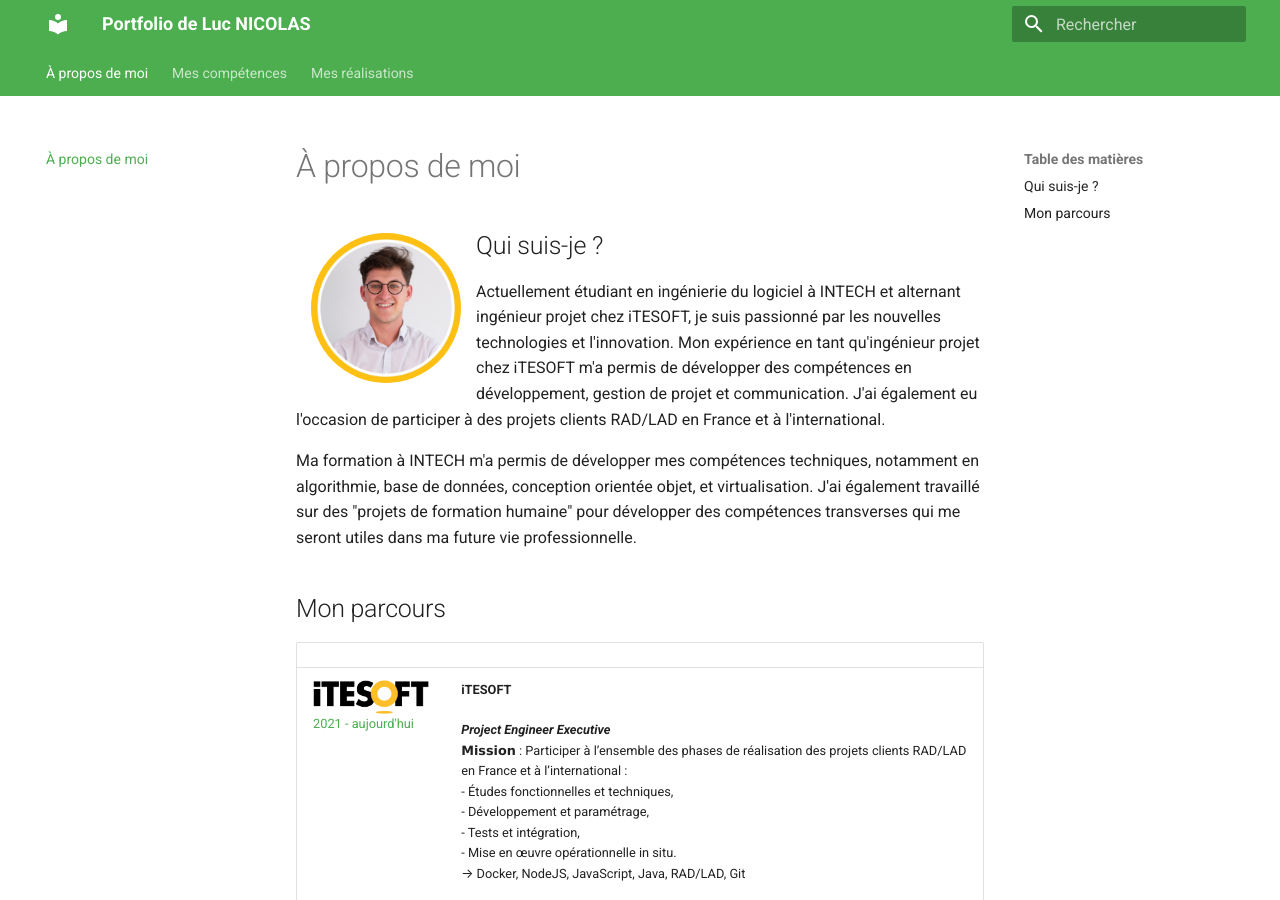
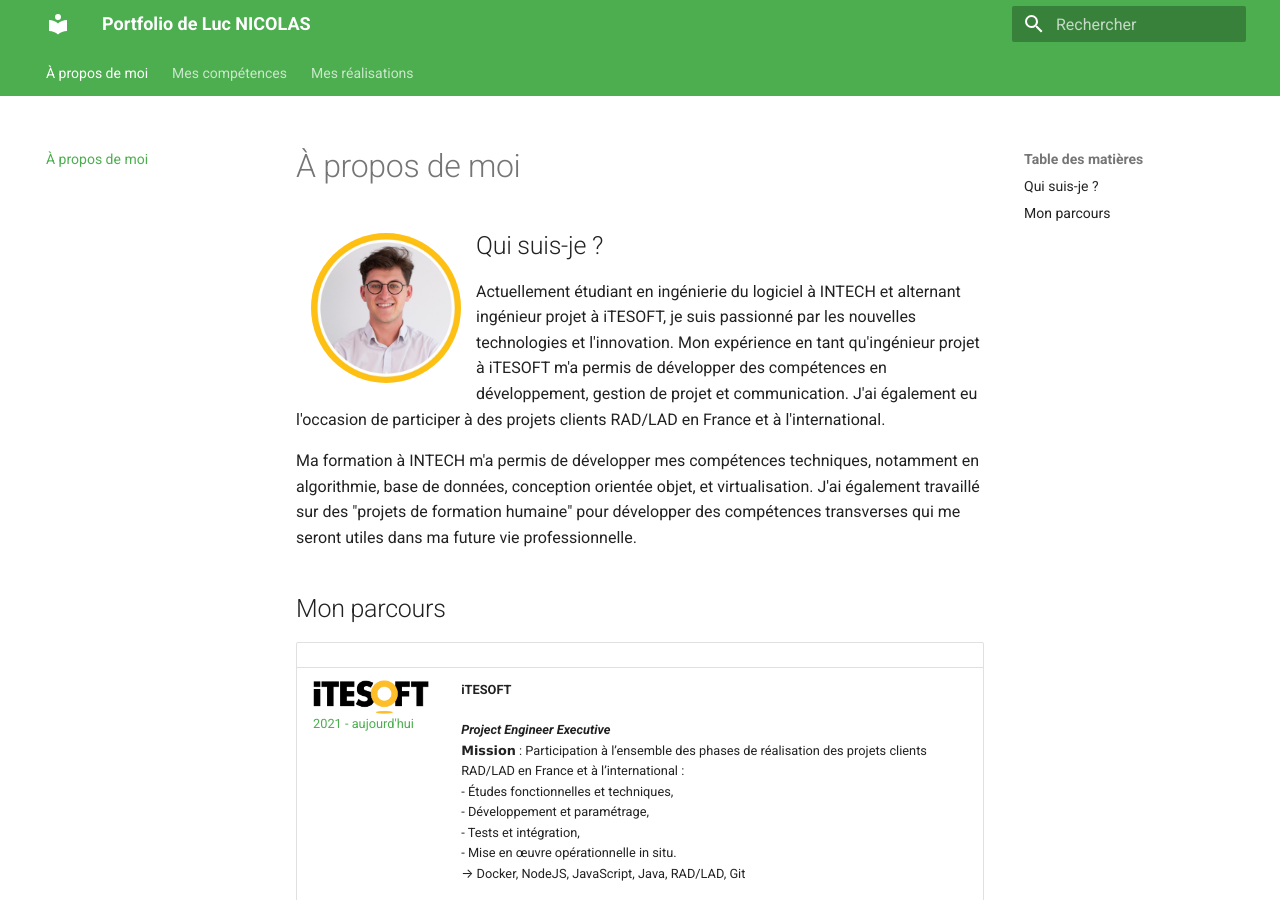
Before and after one commit to lucnicolas/portfolio, an MkDocs documentation site: the page built from docs/index.md, in a window 1280 px wide and 900 px high. Built offline with MkDocs 1.6.1 and Material for MkDocs 9.7.7, drawn with Linux system fonts in a browser that asks for light colours.

Commit message:
docs: update style

```diff
--- a/docs/index.md
+++ b/docs/index.md
@@ -3,8 +3,8 @@
 <img src="/img/luc-nicolas.png" alt="luc-nicolas.png" width="150" height="150" align="left" style="border-radius: 50%; margin: 5px 15px 0" />
 
 ## Qui suis-je ?
-Actuellement étudiant en ingénierie du logiciel à INTECH et alternant ingénieur projet chez iTESOFT, je suis passionné par les nouvelles technologies et l'innovation.
-Mon expérience en tant qu'ingénieur projet chez iTESOFT m'a permis de développer des compétences en développement, gestion de projet et communication. J'ai également eu l'occasion de participer à des projets clients RAD/LAD en France et à l'international.
+Actuellement étudiant en ingénierie du logiciel à INTECH et alternant ingénieur projet à iTESOFT, je suis passionné par les nouvelles technologies et l'innovation.
+Mon expérience en tant qu'ingénieur projet à iTESOFT m'a permis de développer des compétences en développement, gestion de projet et communication. J'ai également eu l'occasion de participer à des projets clients RAD/LAD en France et à l'international.
 
 Ma formation à INTECH m'a permis de développer mes compétences techniques, notamment en algorithmie, base de données, conception orientée objet, et virtualisation. J'ai également travaillé sur des "projets de formation humaine" pour développer des compétences transverses qui me seront utiles dans ma future vie professionnelle.
 
@@ -12,7 +12,7 @@ Ma formation à INTECH m'a permis de développer mes compétences techniques, no
 
 |                                                                                                                                                                              |                                                                                                                                                                                                                                                                                                                                                                                                                                                                                                                                                                                                                                                                                                                                                                                                                                                                                                                                                                                                                                        |
 |------------------------------------------------------------------------------------------------------------------------------------------------------------------------------|----------------------------------------------------------------------------------------------------------------------------------------------------------------------------------------------------------------------------------------------------------------------------------------------------------------------------------------------------------------------------------------------------------------------------------------------------------------------------------------------------------------------------------------------------------------------------------------------------------------------------------------------------------------------------------------------------------------------------------------------------------------------------------------------------------------------------------------------------------------------------------------------------------------------------------------------------------------------------------------------------------------------------------------|
-| <a href="https://itesoft.com/" target="_blank"><img src="/img/itesoft.png" alt="itesoft.png" width="150" height="150" align="center" /> 2021 - aujourd'hui</a>               | **iTESOFT** <br/><br/> ___Project Engineer Executive___ <br/> 𝗠𝗶𝘀𝘀𝗶𝗼𝗻 : Participer à l’ensemble des phases de réalisation des projets clients RAD/LAD en France et à l’international : <br/> - Études fonctionnelles et techniques, <br/> - Développement et paramétrage, <br/> - Tests et intégration, <br/> - Mise en œuvre opérationnelle in situ. <br/> → Docker, NodeJS, JavaScript, Java, RAD/LAD, Git <br/><br/> ___Stagiaire___ <br/> 𝗠𝗶𝘀𝘀𝗶𝗼𝗻 : Réalisation d’un module d’installation automatisé des produits. <br/> → Bash, Docker, Git <br/>                                                                                                                                                                                                                                                                                                                                                                                                                                                                  |
+| <a href="https://itesoft.com/" target="_blank"><img src="/img/itesoft.png" alt="itesoft.png" width="150" height="150" align="center" /> 2021 - aujourd'hui</a>               | **iTESOFT** <br/><br/> ___Project Engineer Executive___ <br/> 𝗠𝗶𝘀𝘀𝗶𝗼𝗻 : Participation à l’ensemble des phases de réalisation des projets clients RAD/LAD en France et à l’international : <br/> - Études fonctionnelles et techniques, <br/> - Développement et paramétrage, <br/> - Tests et intégration, <br/> - Mise en œuvre opérationnelle in situ. <br/> → Docker, NodeJS, JavaScript, Java, RAD/LAD, Git <br/><br/> ___Stagiaire___ <br/> 𝗠𝗶𝘀𝘀𝗶𝗼𝗻 : Réalisation d’un module d’installation automatisé des produits. <br/> → Bash, Docker, Git <br/>                                                                                                                                                                                                                                                                                                                                                                                                                                                               |
 | <a href="https://www.groupe-aen.info/" target="_blank"><img src="/img/start-aen.png" alt="start-aen.png" width="150" height="150" align="center" /> 2019 - 2020</a>          | **START IN'TECH** <br/><br/> ___Vice-président___ <br/> Responsable de la structure sur le campus de Nîmes Métropole. <br/> Prospection, analyse des besoins, négociation et rédaction d'offres, suivi des projets, gestion des ressources humaines (contrats de travail, DPAE, fiches de paie ...). <br/><br/> ___Développeur junior___ <br/> Projet : [ESSentiel](./mes-réalisations/essentiel) <br/> 𝗠𝗶𝘀𝘀𝗶𝗼𝗻 : Développement d'une plateforme collaborative de cartographie des structures ESS (Économie Sociale et Solidaire) de la région Nouvelle-Aquitaine. <br/> → Spring Boot, Angular, Docker, CI/CD <br/> Projet : [PingScore](./mes-réalisations/pingscore) <br/> 𝗠𝗶𝘀𝘀𝗶𝗼𝗻 : Refactorisation, développement et déploiement de nouvelles fonctionnalités majeurs pour une application web. <br/> → Spring Boot, Server-Sent Events, Angular, Docker, CI/CD<br/>                                                                                                                                                |
 | <a href="https://www.groupe-aen.info/" target="_blank"><img src="/img/groupe-aen.png" alt="groupe-aen.png" width="150" height="150" align="center"/> 2018 - 2023</a>         | **GROUPE AEN - INTECH** <br/> ___Expert en ingénierie du logiciel - RNCP niveau 1___ <br/><br/> La pédagogie de la formation INTECH proposée par le [Groupe AEN](https://www.groupe-aen.info/) a été mon critère de choix pour cette école. <br/> Chaque semestre, nous réalisons :<br/><br/> 👨🏻‍💻 𝟷 ᴘʀᴏᴊᴇᴛ ɪɴғᴏʀᴍᴀᴛɪǫᴜᴇ : pour développer les compétences techniques (algorithmie, base de données, conception orientée objet, virtualisation, ... ).<br/><br/> 👨🏻‍🎓 𝟷 ᴘʀᴏᴊᴇᴛ ᴅᴇ ғᴏʀᴍᴀᴛɪᴏɴ ʜᴜᴍᴀɪɴᴇ : pour développer toutes les compétences transverses qui pourront nous aider dans notre futur vie professionnelle (technique de vente, gestion de budget, logistique, communication, ... ).<br/><br/> Ces deux projets réalisés en partenariat direct avec des entreprises du territoire sont très enrichissant sur le plan technique et personnel. Rien à voir avec les cas d'étude au tableau de l'université. Nous devons nous confronter à de vraies personnes, de vraies situations et de vraies problématiques.<br/> |
 | <a href="https://www.savoie-mont-blanc.com/" target="_blank"><img src="/img/univ-savoie.png" alt="univ-savoie.png" width="150" height="150" align="center"/> 2017 - 2018</a> | **Université Savoie Mont Blanc** <br/> ___L1 Mathématiques et Informatique appliquées aux sciences humaines et sociales___ <br/> Réorientation après la L1.<br/><br/> Cette année à l'université m'a offert la possibilité d'enrichir et d'approfondir un domaine que j’apprécie, mais dans lequel je n'ai pas réussi à me projeter. Ce qui m'a décidé à me réorienter.<br/><br/>Elle m'a toutefois permis d'acquérir de solides bases en comptabilité financière, gestion d'entreprise, marketing, microéconomie et macroéconomie.                                                                                                                                                                                                                                                                                                                                                                                                                                                                                                    |
--- a/mkdocs.yml
+++ b/mkdocs.yml
@@ -33,3 +33,8 @@ markdown_extensions:
       toc_depth: 2
   - tables
   - attr_list
+  - pymdownx.critic
+  - pymdownx.caret
+  - pymdownx.keys
+  - pymdownx.mark
+  - pymdownx.tilde
```
